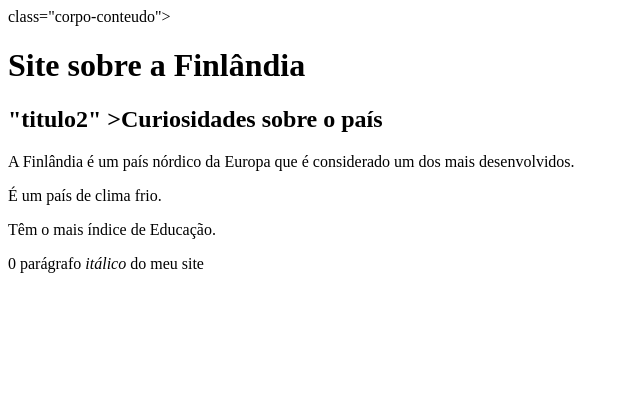
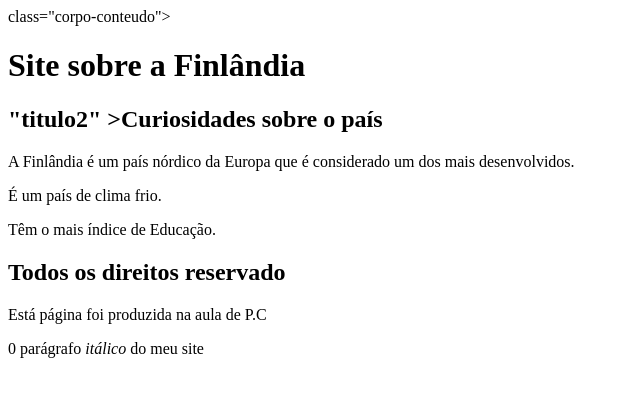
Before and after one commit to stadlerleonardo/projetoteste1, a plain HTML site: page index.html in a window 1280 px wide. Shown: the whole page, without its empty margins (0-640 px from the left). Drawn offline with Linux system fonts and the light colour scheme.

Commit message:
Update index.html

```diff
--- a/index.html
+++ b/index.html
@@ -19,7 +19,10 @@
         <p>É um país de clima frio.</p>
         <p>Têm o mais índice de Educação.</p>
     </main>
-
+    <footer>
+        <h2>Todos os direitos reservado</h2>
+        <p>Está página foi produzida na aula de P.C </p>
+    </footer>
 
    <p>0 parágrafo <i>itálico</i> do meu site</p>
     </main>
```
